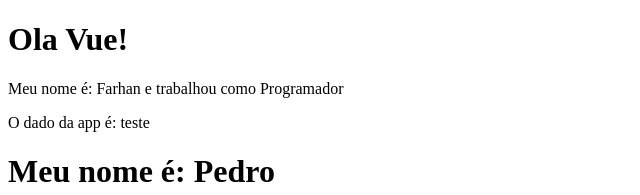
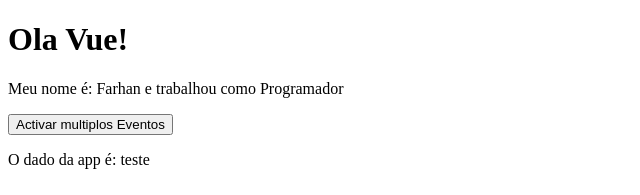
Before and after one commit to Farhanagigi/Burger_shop, a Vue app: page / in a window 1280 px wide. Shown: the top 195 px of the page, without its empty margins (0-640 px from the left). Built offline with nearby package versions, Linux system fonts and the light colour scheme.

Commit message:
Multiplos Eventos click

```diff
--- a/src/components/FormLario.vue
+++ b/src/components/FormLario.vue
@@ -43,8 +43,8 @@ export default defineComponent({
       const name = this.name;
       const email = this.email;
 
-      console.log("Nome: " + this.name);
-      console.log("Email: " + this.email);
+      console.log("Nome: " + name);
+      console.log("Email: " + email);
       console.log("Formulario Enviado!");
 
       //AJAX
--- /dev/null
+++ b/src/components/MultiplosEventos.vue
@@ -0,0 +1,38 @@
+<template>
+  <div>
+    <button @click="primeiro(), segundo(), terceiro()">
+      Activar multiplos Eventos
+    </button>
+    <p>{{ MultiplosEventos }}</p>
+  </div>
+</template>
+
+<script>
+import { defineComponent } from "@vue/runtime-core";
+
+export default defineComponent({
+  name: "MultiplosEventos",
+  data() {
+    return {
+      MultiplosEventos: "",
+    };
+  },
+  methods: {
+    primeiro() {
+      this.MultiplosEventos = "Primeiro Evento";
+    },
+    segundo() {
+      setTimeout(() => {
+        this.MultiplosEventos = "Segundo Evento";
+      }, 2000);
+    },
+    terceiro() {
+      setTimeout(() => {
+        this.MultiplosEventos = "Terceiro Evento";
+      }, 3500);
+    },
+  },
+});
+</script>
+
+<style lang="scss" scoped></style>
--- a/src/components/PrimeiroComponente.vue
+++ b/src/components/PrimeiroComponente.vue
@@ -3,13 +3,18 @@
     <h1>Ola Vue!</h1>
     <p>Meu nome é: {{ name }} e trabalhou como {{ profissao }}</p>
   </div>
+  <MultiplosEventos />
 </template>
 
 <script>
 import { defineComponent } from "vue";
+import MultiplosEventos from "./MultiplosEventos.vue";
 
 export default defineComponent({
   name: "PrimeiroComponente",
+  components: {
+    MultiplosEventos,
+  },
   data() {
     return {
       name: "Farhan",
```
